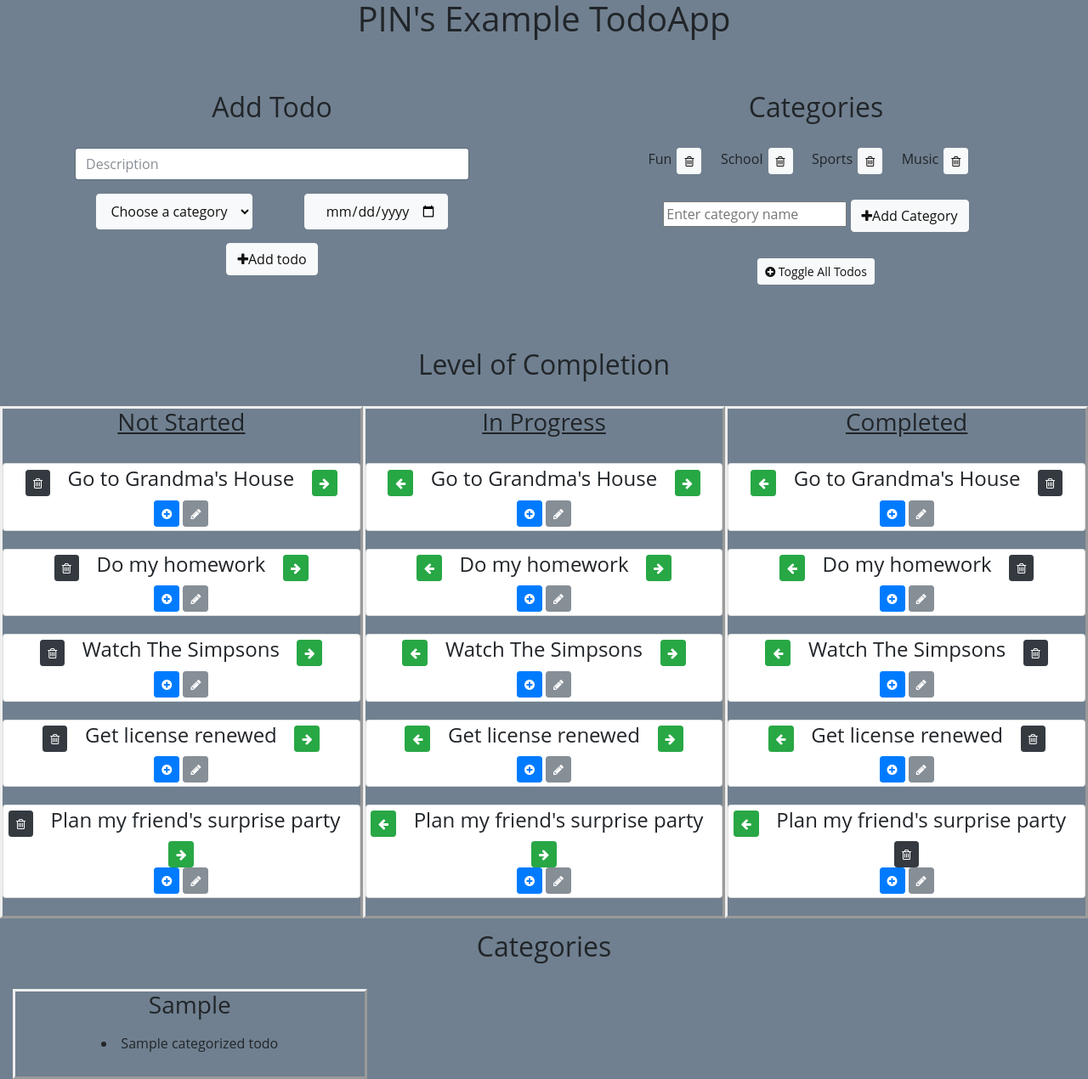
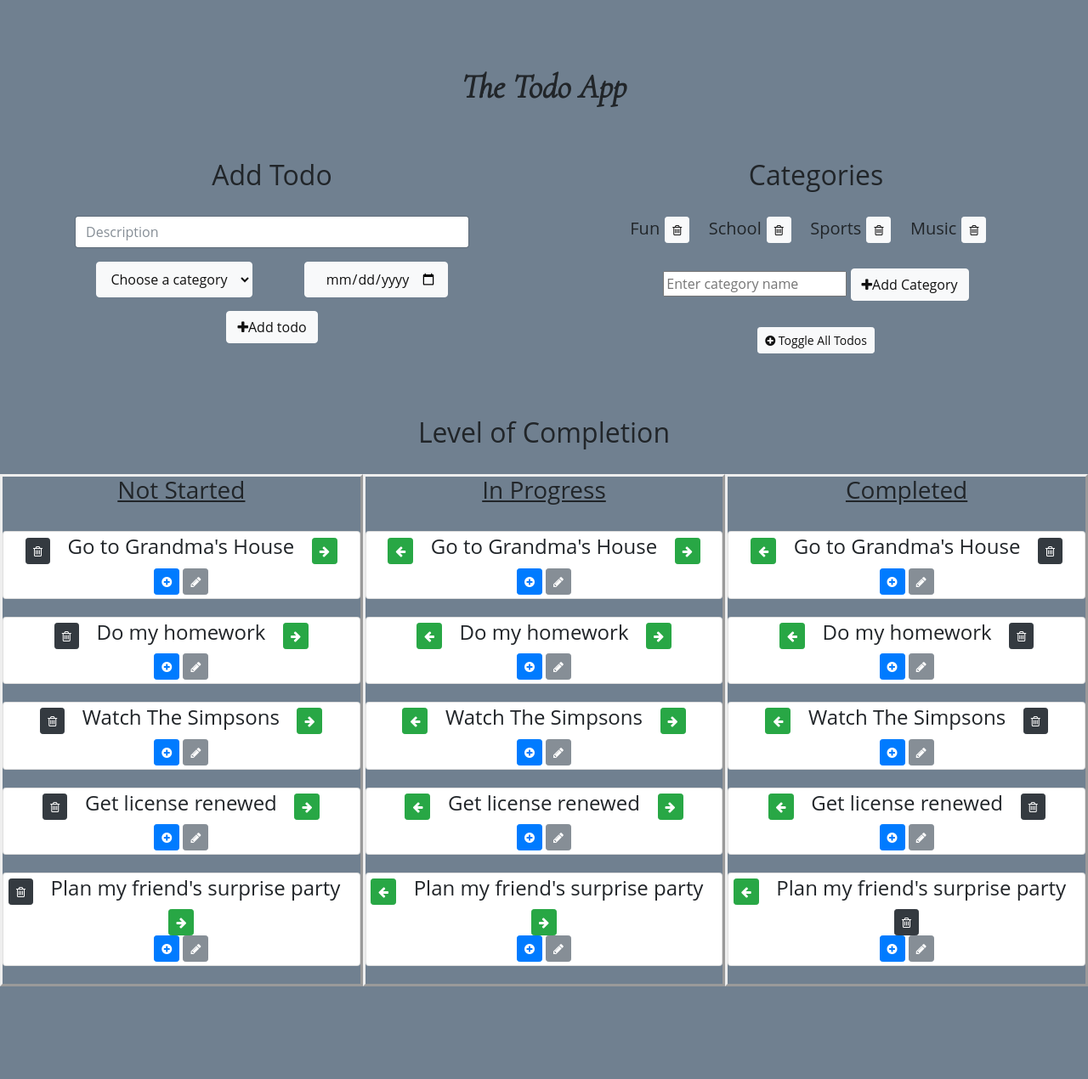
Before and after one commit to Christiantav/todo-app, a Django app: template todoapp/todolist/templates/index.html in a window 1280 px wide. Shown: the whole page at 85% size. After the commit the page ends 1161 px from the top, so only its background shows below. Run offline with Django 3.2, Linux system fonts and the light colour scheme; data comes from the database, SQL or seed files in the repository; both versions use the stored data as it was after the commit; the template is opened without the code that fills it: values that come from a table or form of the project are taken from there, most other values are stand-ins (such as "Sample title", 1, 10 or a date in 2020); some libraries are stand-ins or nearby versions.

Commit message:
push up frontend changes

```diff
--- a/todoapp/todolist/static/style.css
+++ b/todoapp/todolist/static/style.css
@@ -1,6 +1,12 @@
 html {
    font-size: 100%;
 }
+
+#title {
+   margin-top: 2em;
+   font-family: 'Cormorant Garamond', serif;
+}
+
 body {
    background:slategrey;
    font-family: 'Open Sans',sans-serif;
@@ -31,6 +37,9 @@ h1 {
 }
 #category {
    margin-right: 5%;
+}
+.categoryTitle {
+   font-size: 1.25em;
 }
 #dueDate {
    margin-left: 5%;
--- a/todoapp/todolist/templates/index.html
+++ b/todoapp/todolist/templates/index.html
@@ -36,12 +36,13 @@
         });
     </script>
     <link rel="stylesheet" type="text/css" href="{% static 'style.css' %}"> <!-- points to static/style.css -->
+    <link href="https://fonts.googleapis.com/css2?family=Cormorant+Garamond:ital,wght@1,300&display=swap" rel="stylesheet">
 </head>
 <body>
     <div django-app="todoManager">
         <div class="container-fluid">
             <div class="content">
-                <h1>PIN's Example TodoApp</h1>
+                <h1 id="title"><b>The Todo App</b></h1>
                 <br />
                 <br />
                 <div class="row">
@@ -255,21 +256,7 @@
                         </div>
                     </div>
 
-                    <h2 class="subtitle">Categories</h2>
-                    <br />
-                        <div class="row>">
-                            {% for k, v in categorized_todos %}
-                                <div class="column col-md">
-                                    <h3>{{ k }}</h3>
-                                    {% for c in v %} <!-- django template lang - for loop -->
-                                        <li class="todoItem">
-                                            <label for="{{ c.name }}"><span>{{ c.title }}</span></label>
-                                            <br />
-                                        </li>
-                                    {% endfor %}
-                                </div>
-                            {% endfor %}
-                        </div>
+
                 </form>
             </div> <!-- content -->
         </div> <!-- container -->
```
Also changed, not shown: todoapp/db.sqlite3, 11 other files. Lines whose indentation alone changed are shown as unchanged.
